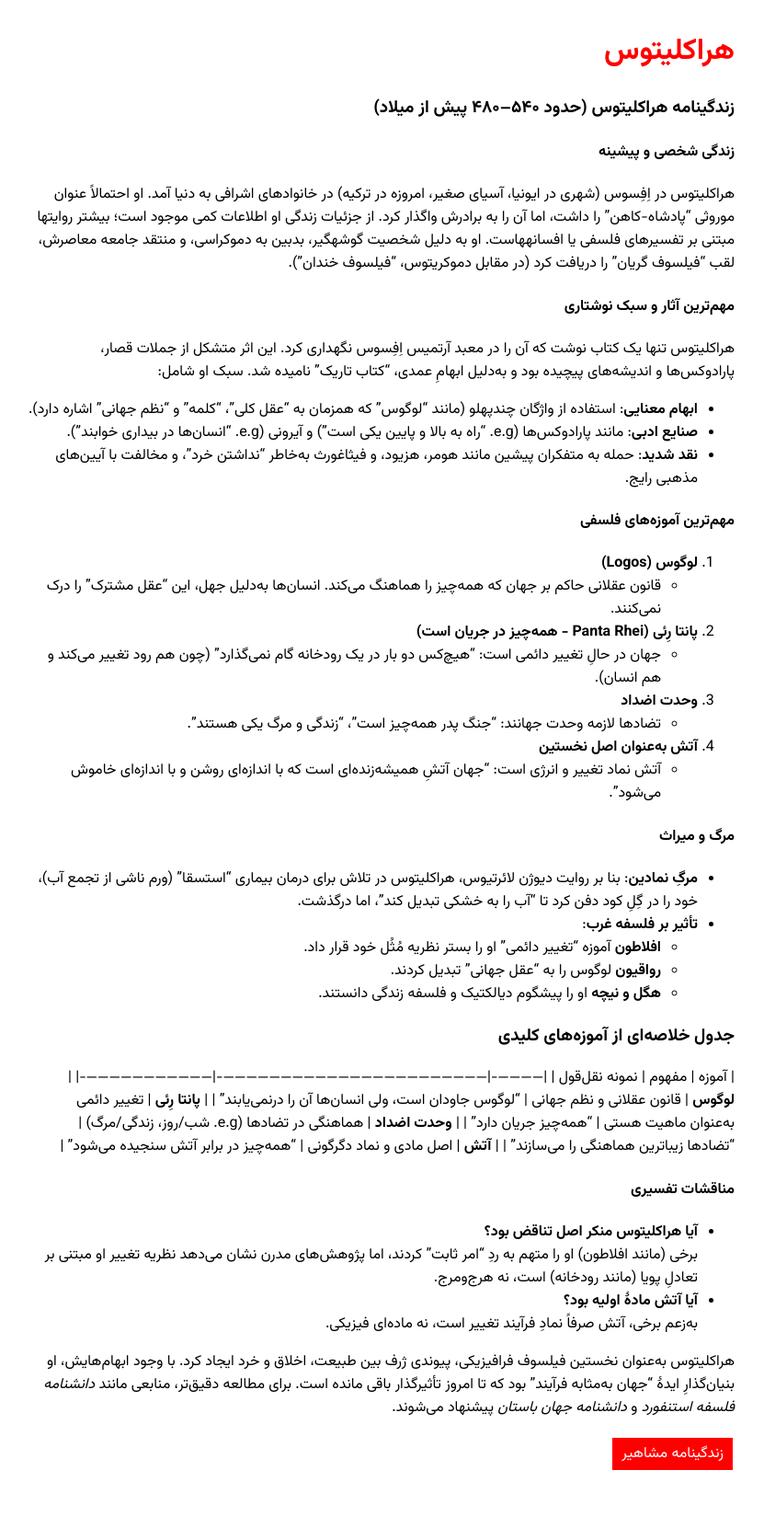
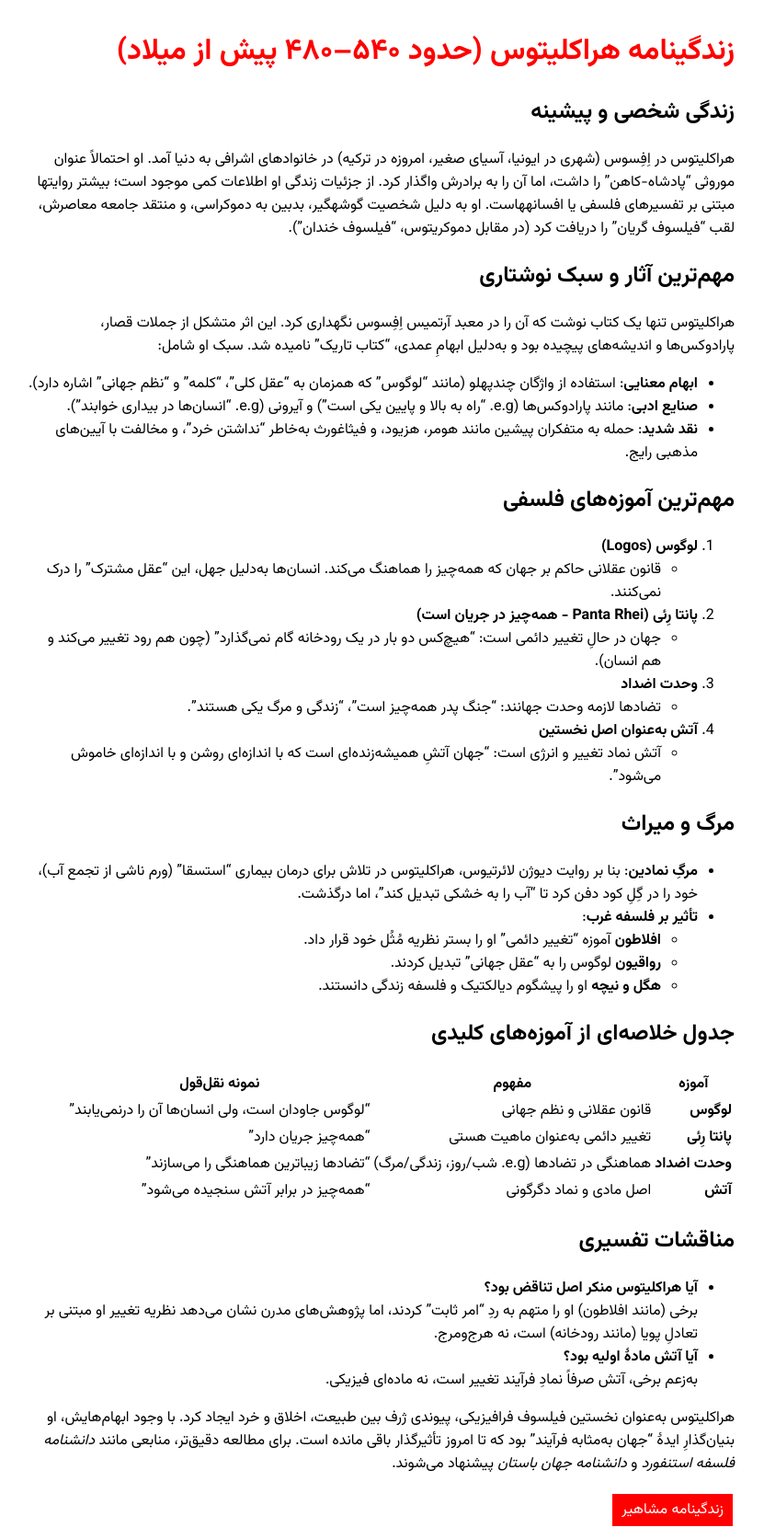
Before and after one commit to darkblog/darkblog.github.io, a Jekyll site: the page built from _posts/2025-7-4-53.md, in a window 1280 px wide. Shown: the whole page at 92% size, without its empty margins (225-1056 px from the left). Built offline with Jekyll 4.4.1, drawn with Linux system fonts in a browser that asks for light colours; before the commit the page ends 1612 px from its top, so only the background shows below that.

Commit message:
Update 2025-7-4-53.md

```diff
--- a/_posts/2025-7-4-53.md
+++ b/_posts/2025-7-4-53.md
@@ -1,20 +1,18 @@
 ---
 layout: post
-title: هراکلیتوس
+title: زندگینامه هراکلیتوس (حدود ۵۴۰–۴۸۰ پیش از میلاد)
 ---
 
-### زندگینامه هراکلیتوس (حدود ۵۴۰–۴۸۰ پیش از میلاد)
-
-#### **زندگی شخصی و پیشینه**
+## **زندگی شخصی و پیشینه**
 هراکلیتوس در اِفِسوس (شهری در ایونیا، آسیای صغیر، امروزه در ترکیه) در خانوادهای اشرافی به دنیا آمد. او احتمالاً عنوان موروثی "پادشاه-کاهن" را داشت، اما آن را به برادرش واگذار کرد. از جزئیات زندگی او اطلاعات کمی موجود است؛ بیشتر روایتها مبتنی بر تفسیرهای فلسفی یا افسانههاست. او به دلیل شخصیت گوشهگیر، بدبین به دموکراسی، و منتقد جامعه معاصرش، لقب "فیلسوف گریان" را دریافت کرد (در مقابل دموکریتوس، "فیلسوف خندان").
 
-#### **مهم‌ترین آثار و سبک نوشتاری**
+## **مهم‌ترین آثار و سبک نوشتاری**
 هراکلیتوس تنها یک کتاب نوشت که آن را در معبد آرتمیس اِفِسوس نگهداری کرد. این اثر متشکل از جملات قصار، پارادوکس‌ها و اندیشه‌های پیچیده بود و به‌دلیل ابهامِ عمدی، "کتاب تاریک" نامیده شد. سبک او شامل:
 - **ابهام معنایی**: استفاده از واژگان چندپهلو (مانند "لوگوس" که همزمان به "عقل کلی"، "کلمه" و "نظم جهانی" اشاره دارد).
 - **صنایع ادبی**: مانند پارادوکس‌ها (e.g. "راه به بالا و پایین یکی است") و آیرونی (e.g. "انسان‌ها در بیداری خوابند").
 - **نقد شدید**: حمله به متفکران پیشین مانند هومر، هزیود، و فیثاغورث به‌خاطر "نداشتن خرد"، و مخالفت با آیین‌های مذهبی رایج.
 
-#### **مهم‌ترین آموزه‌های فلسفی**
+## **مهم‌ترین آموزه‌های فلسفی**
 1. **لوگوس (Logos)**
    - قانون عقلانی حاکم بر جهان که همه‌چیز را هماهنگ می‌کند. انسان‌ها به‌دلیل جهل، این "عقل مشترک" را درک نمی‌کنند.
 2. **پانتا رِئی (Panta Rhei - همه‌چیز در جریان است)**
@@ -24,14 +22,15 @@ title: هراکلیتوس
 4. **آتش به‌عنوان اصل نخستین**
    - آتش نماد تغییر و انرژی است: "جهان آتشِ همیشه‌زنده‌ای است که با اندازه‌ای روشن و با اندازه‌ای خاموش می‌شود".
 
-#### **مرگ و میراث**
+## **مرگ و میراث**
 - **مرگِ نمادین**: بنا بر روایت دیوژن لائرتیوس، هراکلیتوس در تلاش برای درمان بیماری "استسقا" (ورم ناشی از تجمع آب)، خود را در گِلِ کود دفن کرد تا "آب را به خشکی تبدیل کند"، اما درگذشت.
 - **تأثیر بر فلسفه غرب**:
   - **افلاطون** آموزه "تغییر دائمی" او را بستر نظریه مُثُل خود قرار داد.
   - **رواقیون** لوگوس را به "عقل جهانی" تبدیل کردند.
   - **هگل و نیچه** او را پیشگوم دیالکتیک و فلسفه زندگی دانستند.
 
-### جدول خلاصه‌ای از آموزه‌های کلیدی
+## جدول خلاصه‌ای از آموزه‌های کلیدی
+
 | آموزه       | مفهوم                                                                 | نمونه نقل‌قول                     |
 |-------------|----------------------------------------------------------------------|----------------------------------|
 | **لوگوس**   | قانون عقلانی و نظم جهانی                                             | "لوگوس جاودان است، ولی انسان‌ها آن را درنمی‌یابند" |
@@ -39,7 +38,7 @@ title: هراکلیتوس
 | **وحدت اضداد** | هماهنگی در تضادها (e.g. شب/روز، زندگی/مرگ)                          | "تضادها زیباترین هماهنگی را می‌سازند" |
 | **آتش**     | اصل مادی و نماد دگرگونی                                              | "همه‌چیز در برابر آتش سنجیده می‌شود" |
 
-#### **مناقشات تفسیری**
+## **مناقشات تفسیری**
 - **آیا هراکلیتوس منکر اصل تناقض بود؟**
   برخی (مانند افلاطون) او را متهم به ردِ "امر ثابت" کردند، اما پژوهش‌های مدرن نشان می‌دهد نظریه تغییر او مبتنی بر تعادلِ پویا (مانند رودخانه) است، نه هرج‌ومرج.
 - **آیا آتش مادۀ اولیه بود؟**
```
